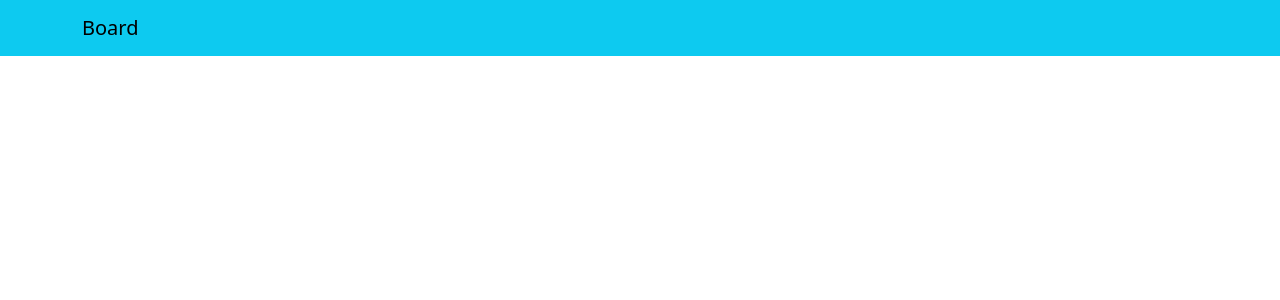
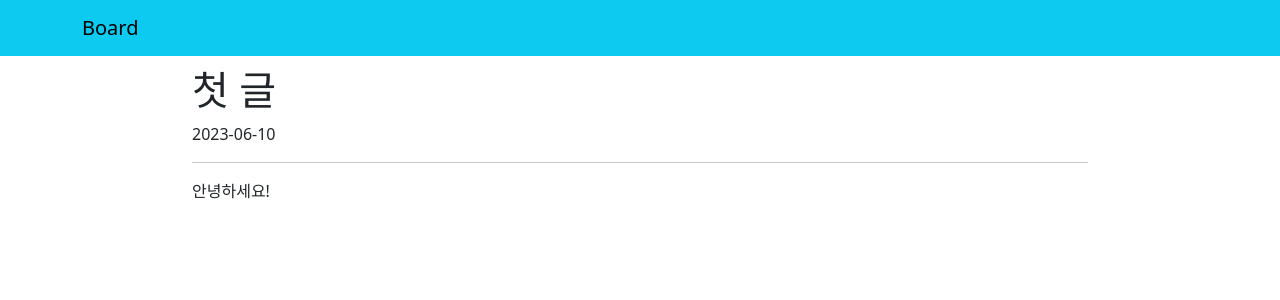
Before and after one commit to cermen/ReactBoard, a React (Create React App) app: page /content/1 in a window 1280 px wide. Before the commit this address had no page. Shown: the top 300 px of the page. Built offline with nearby package versions, Linux system fonts and the light colour scheme.

Commit message:
게시글 열람 기능 구현

```diff
--- a/src/App.css
+++ b/src/App.css
@@ -3,8 +3,10 @@ main {
   margin: 10px auto;
 }
 
-/* .atricle__info {
-  display: flex;
-  justify-content: space-between;
-  align-items: flex-end;
-} */
+.row__title {
+  cursor: pointer;
+}
+
+.row__title:hover {
+  color: gray;
+}
--- a/src/App.js
+++ b/src/App.js
@@ -5,8 +5,13 @@ import "./App.css";
 import BoardTable from "./BoardTable";
 import { Routes, Route, Link } from "react-router-dom";
 import Article from "./Article";
+import { useState } from "react";
+import data from "./data";
 
 function App() {
+  const [articles, setArticles] = useState(data.sort((a, b) => b.id - a.id));
+  console.log(articles);
+
   return (
     <div className="App">
       <Navbar bg="info">
@@ -20,11 +25,11 @@ function App() {
           path="/"
           element={
             <main>
-              <BoardTable />
+              <BoardTable articles={articles}/>
             </main>
           }
         />
-        <Route path="/content" element={<Article/>} />
+        <Route path="/content/:id" element={<Article articles={articles}/>} />
         <Route path="/write" element={<div>글 작성 페이지입니다.</div>} />
       </Routes>
     </div>
--- a/src/Article.js
+++ b/src/Article.js
@@ -1,12 +1,15 @@
-import Form from 'react-bootstrap/Form';
+import { useParams } from "react-router-dom";
 
-function Article() {
+function Article(props) {
+  const { id } = useParams();
+  const [article] = props.articles.filter((a) => a.id === Number(id));
+
   return (
     <main className='Article'>
-      <h1 className='article__title'>Hello board!</h1>
-      <p className='article__date'>2023년 6월 13일</p>
+      <h1 className='article__title'>{article.title}</h1>
+      <p className='article__date'>{article.date}</p>
       <hr/>
-      <div className='article__content'>Lorem ipsum dolor sit amet, consectetur adipisicing elit, sed do eiusmod tempor incididunt ut labore et dolore magna aliqua. Ut enim ad minim veniam, quis nostrud exercitation ullamco laboris nisi ut aliquip ex ea commodo consequat. Duis aute irure dolor in reprehenderit in voluptate velit esse cillum dolore eu fugiat nulla pariatur. Excepteur sint occaecat cupidatat non proident, sunt in culpa qui officia deserunt mollit anim id est laborum.</div>
+      <div className='article__content'>{article.content}</div>
     </main>
   );
 }
--- a/src/BoardTable.js
+++ b/src/BoardTable.js
@@ -2,9 +2,10 @@ import Table from 'react-bootstrap/Table';
 
 import { useState } from "react";
 import data from "./data";
+import { useNavigate } from 'react-router-dom';
 
-function BoardTable(params) {
-  const [posts, setPosts] = useState(data.sort((a, b) => b.id - a.id));
+function BoardTable(props) {
+  let navigate = useNavigate();
 
   return (
     <Table striped>
@@ -16,12 +17,12 @@ function BoardTable(params) {
         </tr>
       </thead>
       <tbody>
-        {posts.map((post) => {
+        {props.articles.map((article) => {
           return (
             <tr>
-              <td>{post.id}</td>
-              <td>{post.title}</td>
-              <td>{post.date}</td>
+              <td>{article.id}</td>
+              <td className="row__title" onClick={() => { navigate(`/content/${article.id}`) }}>{article.title}</td>
+              <td>{article.date}</td>
             </tr>
           );
         })}
```
